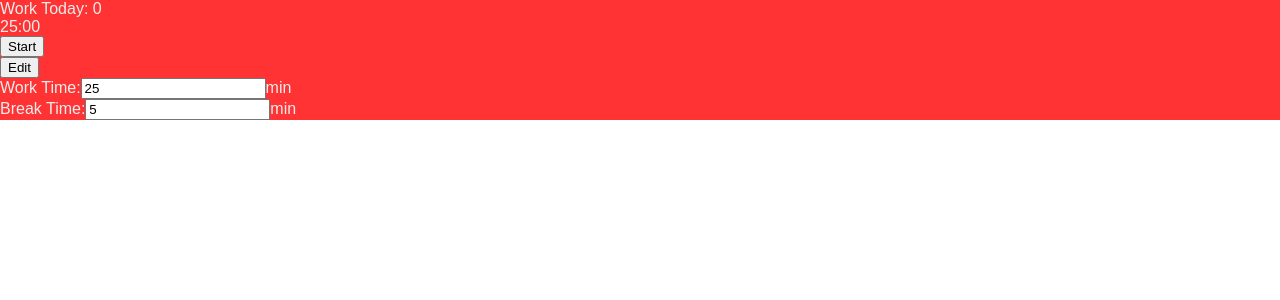
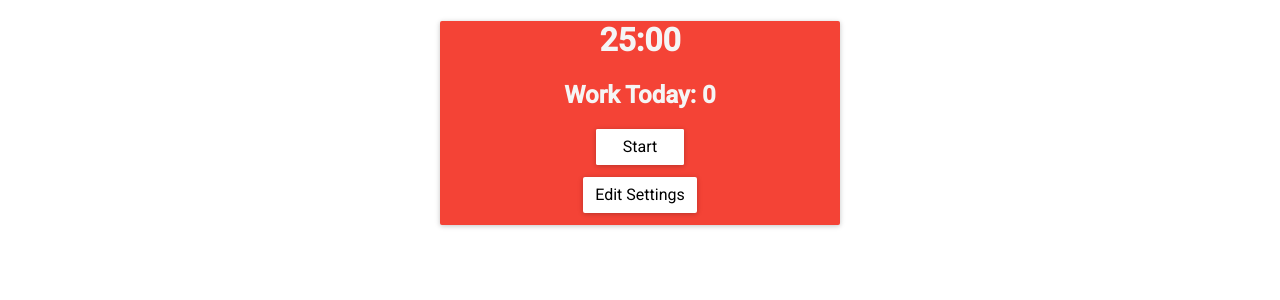
Before and after one commit to ex-hota911/redux-timer-app, a React (Create React App) app: page / in a window 1280 px wide. Shown: the top 300 px of the page. Built offline with nearby package versions, Linux system fonts and the light colour scheme.

Commit message:
Materialize

```diff
--- a/package.json
+++ b/package.json
@@ -3,6 +3,7 @@
   "version": "0.1.0",
   "private": true,
   "dependencies": {
+    "material-ui": "^0.19.2",
     "react": "^15.6.1",
     "react-dom": "^15.6.1",
     "react-redux": "^5.0.6",
--- a/public/index.html
+++ b/public/index.html
@@ -10,6 +10,7 @@
     -->
     <link rel="manifest" href="%PUBLIC_URL%/manifest.json">
     <link rel="shortcut icon" href="%PUBLIC_URL%/favicon.ico">
+    <link href="https://fonts.googleapis.com/css?family=Roboto:300,400,500" rel="stylesheet">
     <!--
       Notice the use of %PUBLIC_URL% in the tags above.
       It will be replaced with the URL of the `public` folder during the build.
--- a/src/App.js
+++ b/src/App.js
@@ -5,6 +5,10 @@ import Setting from './Setting';
 import { start, stop, reset, countUp } from './actions'
 import { connect } from 'react-redux'
 import { notify } from './notification'
+import MuiThemeProvider from 'material-ui/styles/MuiThemeProvider';
+import RaisedButton from 'material-ui/RaisedButton';
+import Paper from 'material-ui/Paper';
+import {grey100, green500, red500} from 'material-ui/styles/colors';
 
 const Clock = (props) => {
   var sec = Math.floor(props.time / 1000);
@@ -13,7 +17,7 @@ const Clock = (props) => {
   sec = ((sec < 10)?'0':'') + sec;
   var time = min + ':' + sec
   return (
-    <div> {time} </div>
+    <h1> {time} </h1>
   );
 }
 
@@ -23,7 +27,9 @@ Clock.propTypes = {
 
 const StartButtonPre = (props) => {
   return (
-    <button onClick={() => props.onClick(props.isRunning)} > {props.label} </button>
+    <div>
+      <RaisedButton onClick={() => props.onClick(props.isRunning)} > {props.label} </RaisedButton>
+    </div>
   )
 }
 
@@ -77,13 +83,20 @@ class AppPres extends Component {
   }
 
   render() {
+    const style = {
+      width: 400,
+      textAlign: 'center',
+      margin: '0 auto',
+      backgroundColor: this.props.isWorking ? red500 : green500,
+      color: grey100,
+    }
     return (
-      <div className = {this.props.className}>
-        <div> {this.props.label} Today: {this.props.count} </div>
+      <Paper className = {this.props.className} style={style}>
         <Clock time = {this.state.remaningTime}/>
+        <h2> {this.props.label} Today: {this.props.count} </h2>
         <StartButton />
         <Setting />
-      </div>
+      </Paper>
     );
   }
 }
@@ -113,6 +126,12 @@ const mapDispatchToProps = dispatch => ({
   onNotificationClicked: () => dispatch(start(new Date().getTime()))
 });
 
-const App = connect(mapStateToProps, mapDispatchToProps)(AppPres);
+const AppComp = connect(mapStateToProps, mapDispatchToProps)(AppPres);
+
+const App = (props) => (
+  <MuiThemeProvider>
+    <AppComp />
+  </MuiThemeProvider>
+);
 
 export default App;
--- a/src/Setting.js
+++ b/src/Setting.js
@@ -1,28 +1,60 @@
 import React, { Component } from 'react';
 import { connect } from 'react-redux'
-import { stop, edit, updateForm, save, start } from './actions'
+import { stop, edit, updateForm, save, start, cancel } from './actions'
+import Dialog from 'material-ui/Dialog';
+import FlatButton from 'material-ui/FlatButton';
+import RaisedButton from 'material-ui/RaisedButton';
+import TextField from 'material-ui/TextField';
+
+
+const style = {
+  margin: 12,
+	padding: '0 12px',
+};
 
 class SettingPre extends Component {
 	handleChange(key, event) {
 		this.props.onFormValueChange(key, event.target.value);
 	}
+
+	handleClose() {
+
+	}
+
 	render() {
-		const buttonLabel = this.props.isEditing ? 'Save' : 'Edit';
-		const buttonAction = this.props.isEditing ? this.props.onSave : this.props.onEdit;
+		const actions = [
+      <FlatButton
+        label="OK"
+        primary={true}
+        onClick={this.props.onSave}
+      />,
+      <FlatButton
+        label="Cancel"
+        onClick={this.props.onCancel}
+      />,
+		]
 		return (
-			<div>
-				<button onClick={buttonAction} > {buttonLabel} </button>
-				<div>
-					Work Time:
-          <input type="number" readOnly={!this.props.isEditing} value={this.props.workTime} onChange={this.handleChange.bind(this, 'workTime')}/>
-					min
-				</div>
-				<div>
-					Break Time:
-          <input type="number" readOnly={!this.props.isEditing} value={this.props.breakTime} onChange={this.handleChange.bind(this, 'breakTime')} onClick={this.props.onClick}/>
-					min
-				</div>
-			</div>
+			<span>
+				<RaisedButton onClick={this.props.onEdit} style={style}> Edit Settings </RaisedButton>
+				<Dialog
+					title="Configure work/break time"
+					actions={actions}
+					open={this.props.isEditing}>
+	        <TextField
+							type="number"
+							style={{marginRight: 12}}
+							value={this.props.workTime}
+							onChange={this.handleChange.bind(this, 'workTime')}
+							floatingLabelText="Work time (min)"
+					/>
+	        <TextField
+							type="number"
+							value={this.props.breakTime}
+							onChange={this.handleChange.bind(this, 'breakTime')}
+							floatingLabelText="Break time (min)"
+					/>
+				</Dialog>
+			</span>
 		);
 	}
 }
@@ -42,6 +74,9 @@ const mapDispatchToProps = (dispatch) => ({
 		dispatch(save());
 		dispatch(start());
 	},
+	onCancel: () => {
+		dispatch(cancel());
+	},
 	onFormValueChange: (key, value) => {
 		dispatch(updateForm(key, value));
 	}
--- a/src/actions/index.js
+++ b/src/actions/index.js
@@ -23,6 +23,10 @@ export const save = () => ({
   type: 'SAVE'
 })
 
+export const cancel = () => ({
+  type: 'CANCEL'
+})
+
 export const updateForm = (key, value) => ({
   type: 'UPDATE_FORM',
   key,
--- a/src/reducers/index.js
+++ b/src/reducers/index.js
@@ -71,6 +71,19 @@ const reducer = (
 					isEditing: false,
 				}
 			}
+		case 'CANCEL':
+			return {
+				...state,
+				form: {
+					...state.form,
+					workTime: '' + state.setting.workTime,
+					breakTime: '' + state.setting.breakTime,
+				},
+				setting: {
+					...state.setting,
+					isEditing: false,
+				}
+			}
 		case 'UPDATE_FORM':
 			let newState = {
 				...state,
```
